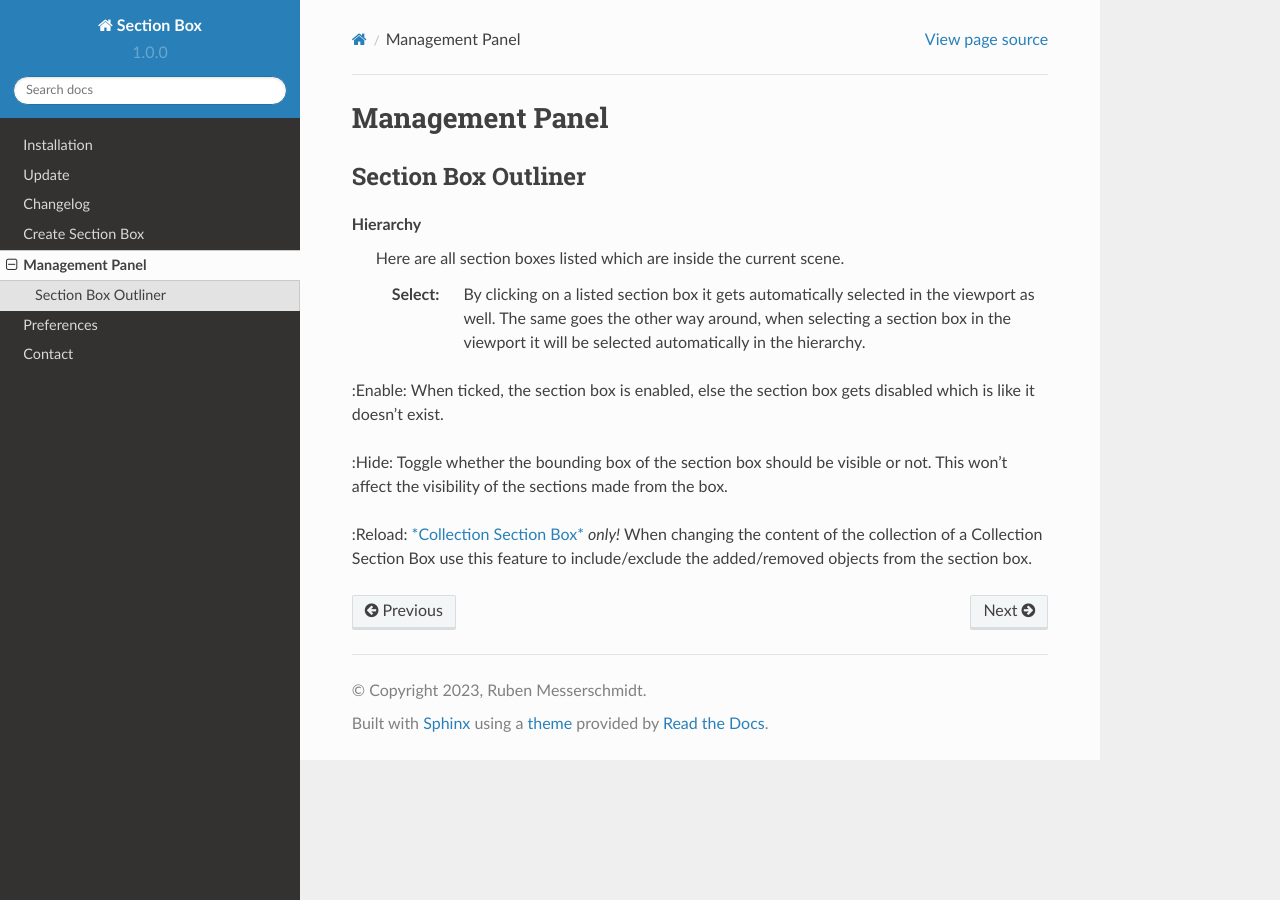
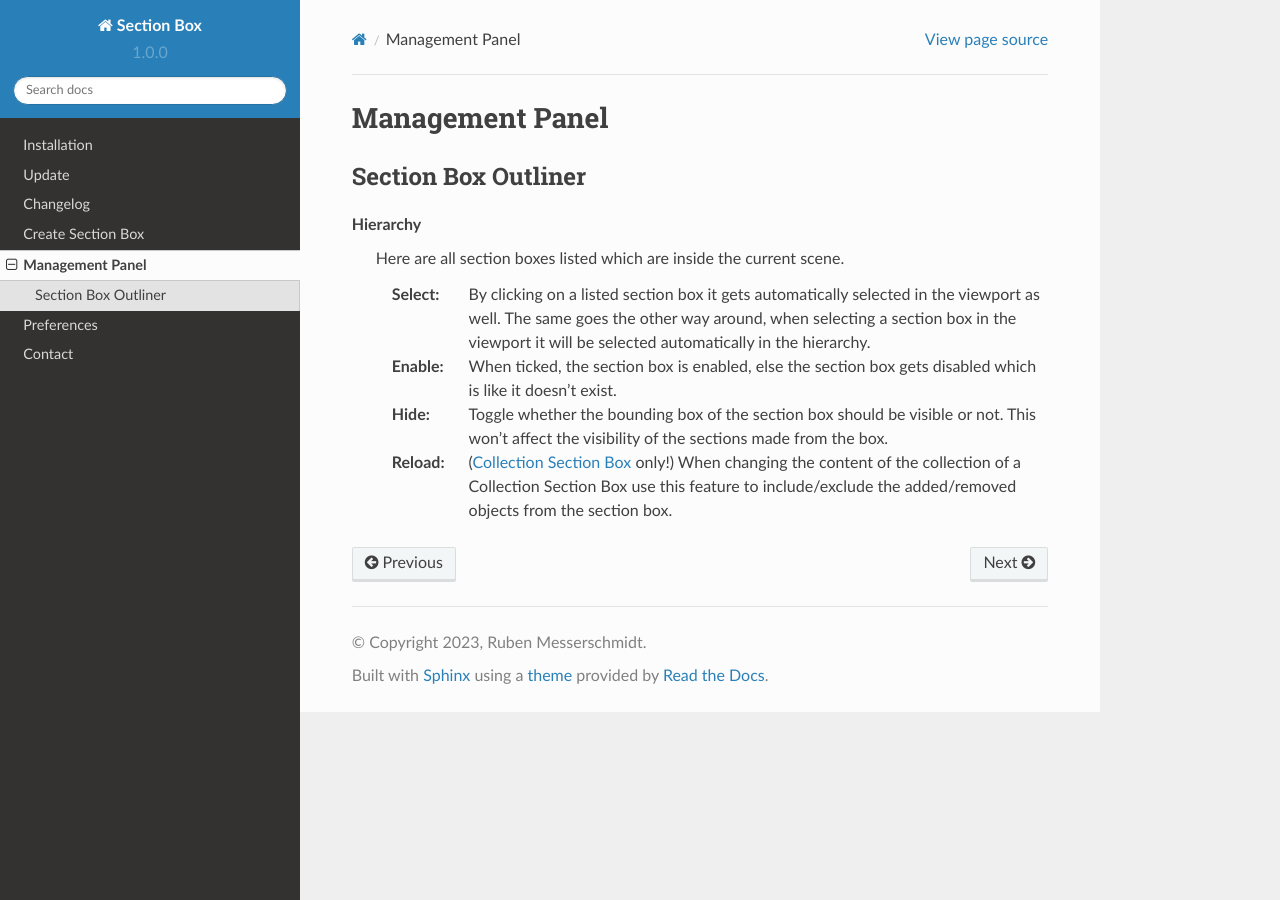
Before and after one commit to rubenmesserschmidt/Section-Box_docs, a Sphinx documentation site: the page built from docs/source/management_panel.rst, in a window 1280 px wide. Built offline with Sphinx 7.4.7 and the Read the Docs theme 2.0.0, drawn with Linux system fonts in a browser that asks for light colours.

Commit message:
added hierarchy

```diff
--- a/docs/source/management_panel.rst
+++ b/docs/source/management_panel.rst
@@ -11,11 +11,8 @@ Section Box Outliner
  :Select: By clicking on a listed section box it gets automatically selected in the viewport as well.
           The same goes the other way around, when selecting a section box in the viewport it will be selected automatically in the hierarchy.
 
-|
  :Enable: When ticked, the section box is enabled, else the section box gets disabled which is like it doesn't exist.
 
-|
  :Hide: Toggle whether the bounding box of the section box should be visible or not. This won't affect the visibility of the sections made from the box.
 
-|
- :Reload: :ref:`*Collection Section Box* <From Collection>` *only!* When changing the content of the collection of a Collection Section Box use this feature to include/exclude the added/removed objects from the section box.
+ :Reload: (:ref:`Collection Section Box <From Collection>` only!) When changing the content of the collection of a Collection Section Box use this feature to include/exclude the added/removed objects from the section box.
```
